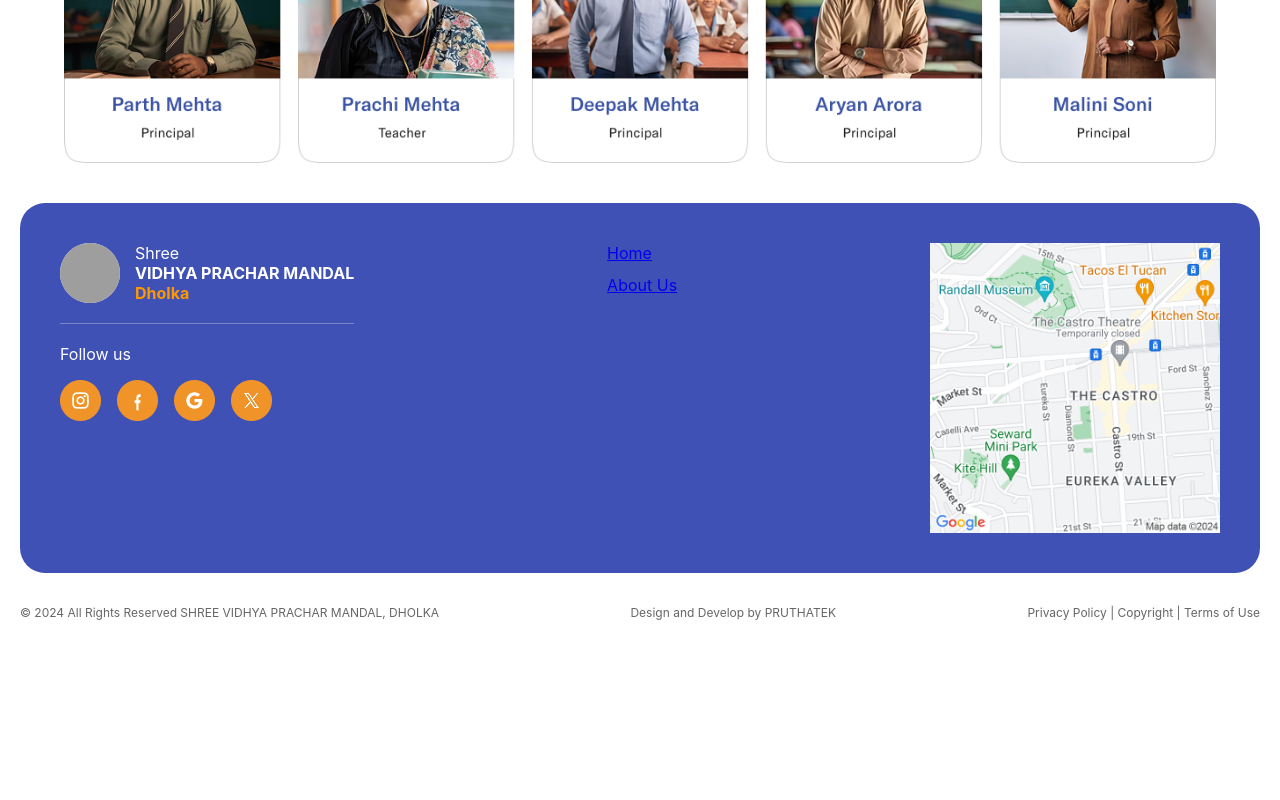
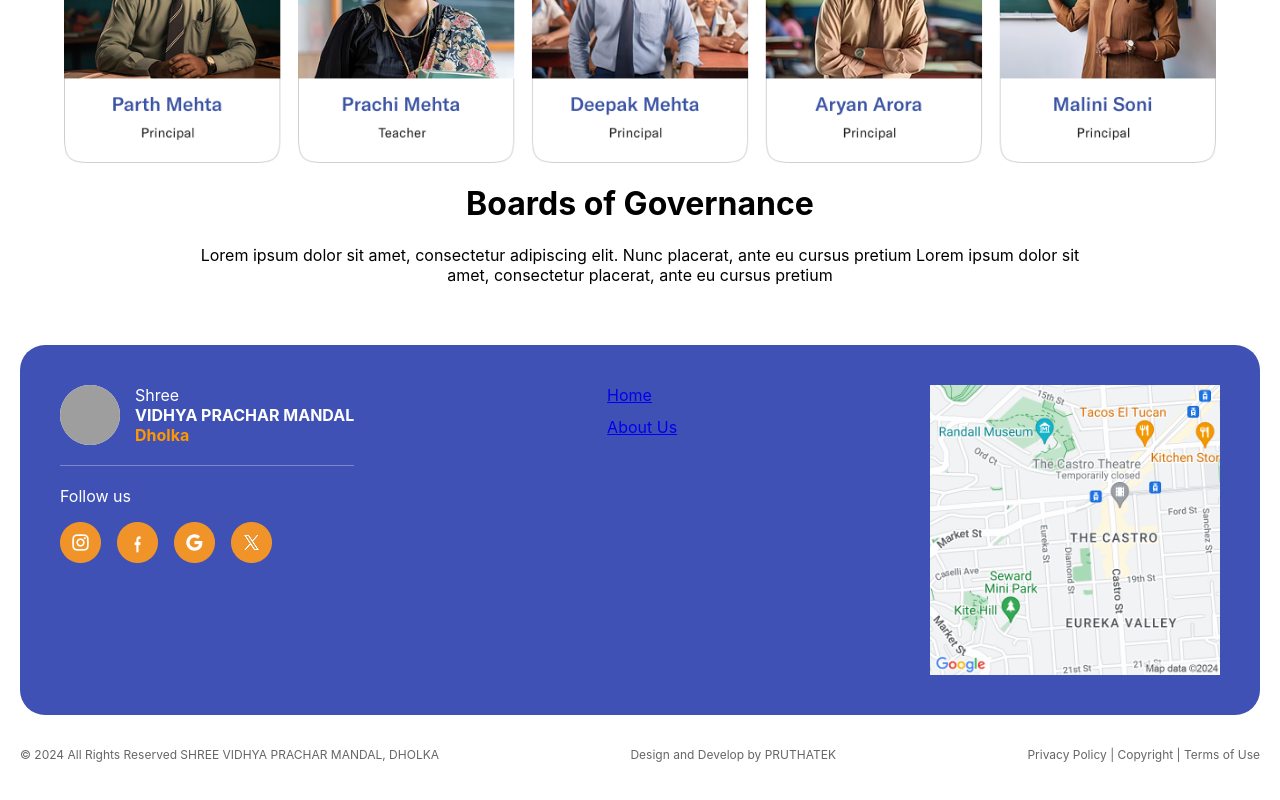
Before and after one commit to ayushisoni2107-del/shree_vidya_mandir, a React (Create React App) app: page /About in a window 1280 px wide. Shown: the part 2330-3130 px from the top of the page. Before the commit the page ends 3002 px from the top, so only its background shows below. Built offline with nearby package versions, Linux system fonts and the light colour scheme; grey boxes are pictures that could not be loaded.

Commit message:
board added in about us page

```diff
--- /dev/null
+++ b/src/about/Board.jsx
@@ -0,0 +1,12 @@
+import React from "react";
+
+function Board(){
+    return(
+        <>
+        <div><h1 align="center">Boards of Governance</h1>
+         <p style={{ textAlign: "center", margin: "0 auto", width: "70%"}}>Lorem ipsum dolor sit amet, consectetur adipiscing elit. Nunc placerat, ante eu cursus pretium Lorem ipsum dolor sit amet, consectetur placerat, ante eu cursus pretium </p>
+         </div><br/>
+        </>
+    );
+}
+export default Board;
--- a/src/pages/About.jsx
+++ b/src/pages/About.jsx
@@ -3,6 +3,7 @@ import History from "../about/History";
 import Pillar from "../about/Pillar";
 import Truste from "../about/Truste";
 import Team from "../about/Team";
+import Board from "../about/Board"
 import Footer from "../Components/Footer";
 
 function About() {
@@ -13,6 +14,7 @@ function About() {
       <Pillar />
       <Truste />
       <Team />
+      <Board />
       <Footer />
       </>
       );
```
